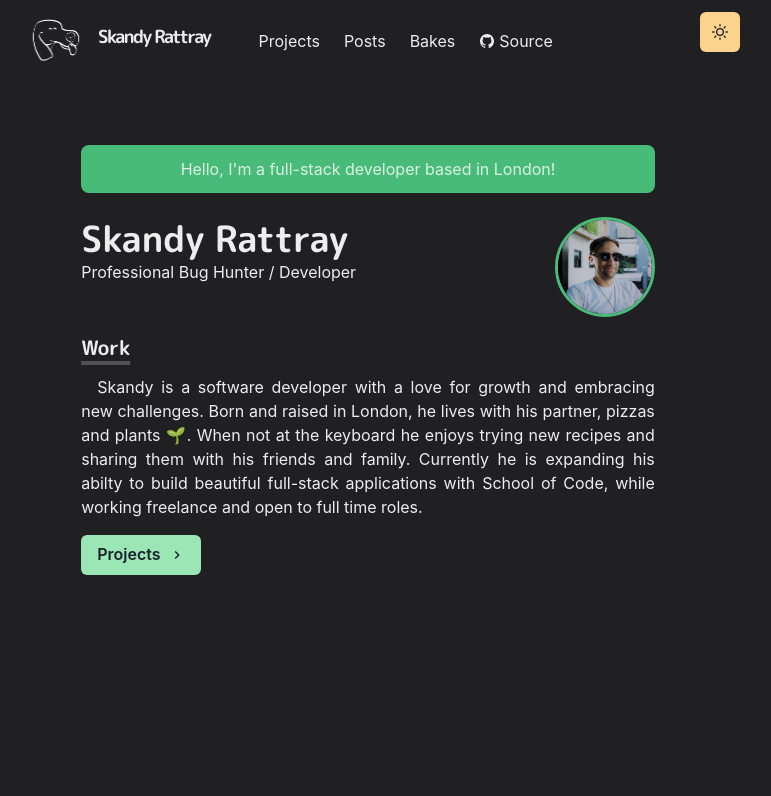
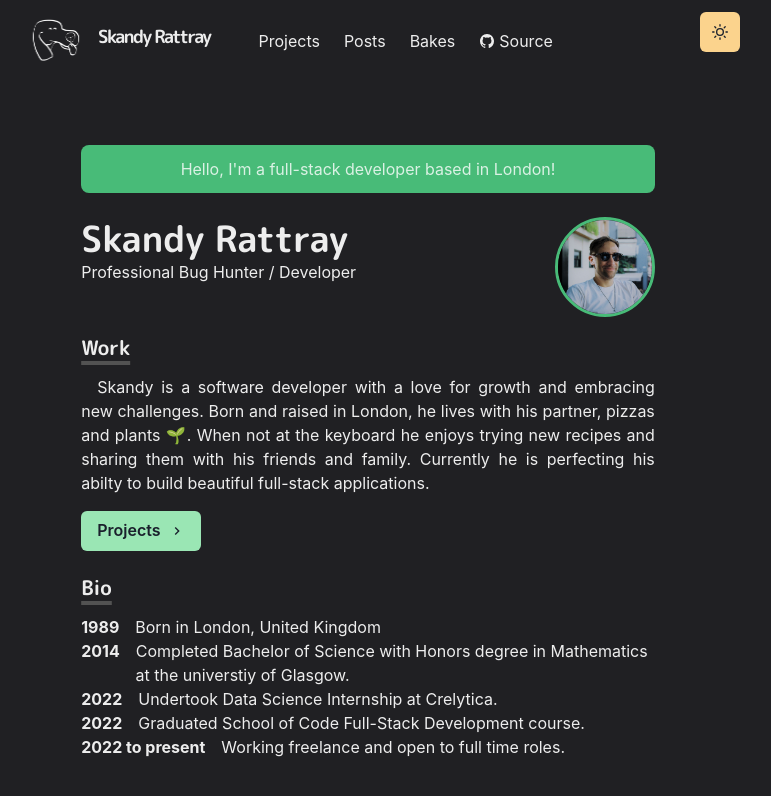
Before and after one commit to skandog/p, a Next.js app: page / in a window 1280 px wide. Shown: the top 796 px of the page, without its empty margins (272-1043 px from the left). Built offline with nearby package versions, Linux system fonts and the light colour scheme.

Commit message:
added styled bio timeline section

```diff
--- a/components/bio.js
+++ b/components/bio.js
@@ -1,3 +1,12 @@
-import { Box  } from "@chakra-ui/react";
+import { Box } from '@chakra-ui/react'
+import styled from '@emotion/styled'
 
-export const BioSection = styled
+export const BioSection = styled(Box)`
+  padding-left: 3.4em;
+  text-indent: -3.4em;
+`
+
+export const BioYear = styled.span`
+  font-weight: bold;
+  margin-right: 1em;
+`
--- a/pages/index.js
+++ b/pages/index.js
@@ -12,11 +12,11 @@ import {
 import { ChevronRightIcon } from '@chakra-ui/icons'
 import Section from '../components/section'
 import Paragraph from '../components/paragraph'
+import { BioSection, BioYear } from '../components/bio'
 // import styled from '@emotion/styled'
 
 const Page = () => {
   const dogImg = `/images/skandy-logo${useColorModeValue('', '-dark')}-v3.png`
-
 
   return (
     <Container>
@@ -75,8 +75,7 @@ const Page = () => {
           new challenges. Born and raised in London, he lives with his partner,
           pizzas and plants 🌱. When not at the keyboard he enjoys trying new
           recipes and sharing them with his friends and family. Currently he is
-          expanding his abilty to build beautiful full-stack applications with
-          School of Code, while working freelance and open to full time roles.
+          perfecting his abilty to build beautiful full-stack applications.
         </Paragraph>
         <Box align="left" my={4}>
           <NextLink href="/projects">
@@ -86,6 +85,32 @@ const Page = () => {
           </NextLink>
         </Box>
       </Section>
+      <Section delay={0.2}>
+        <Heading as="h3" variant={'section-title'}>
+          Bio
+        </Heading>
+        <BioSection>
+          <BioYear>1989</BioYear>
+          Born in London, United Kingdom
+        </BioSection>
+        <BioSection>
+          <BioYear>2014</BioYear>
+          Completed Bachelor of Science with Honors degree in Mathematics at the
+          universtiy of Glasgow.
+        </BioSection>
+        <BioSection>
+          <BioYear>2022</BioYear>
+          Undertook Data Science Internship at Crelytica.
+        </BioSection>
+        <BioSection>
+          <BioYear>2022</BioYear>
+          Graduated School of Code Full-Stack Development course.
+        </BioSection>
+        <BioSection>
+          <BioYear>2022 to present</BioYear>
+          Working freelance and open to full time roles.
+        </BioSection>
+      </Section>
     </Container>
   )
 }
```
